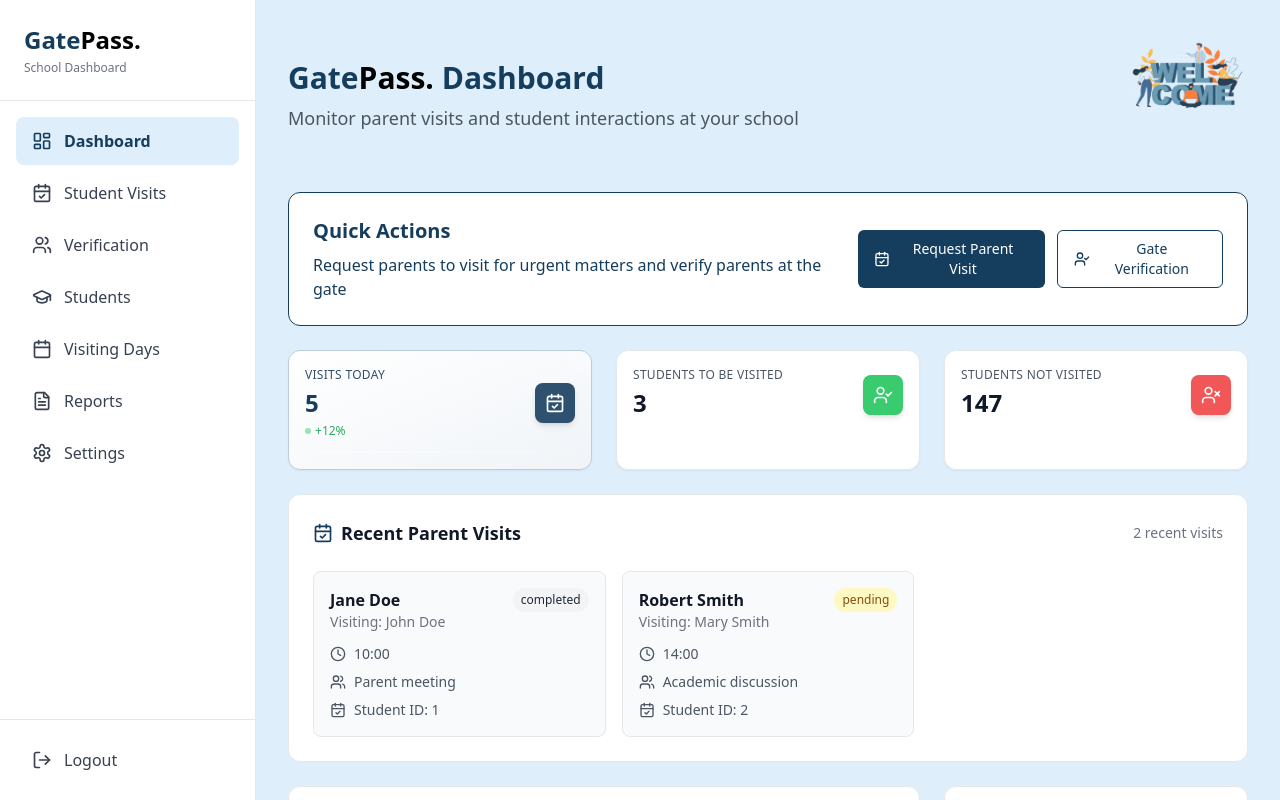
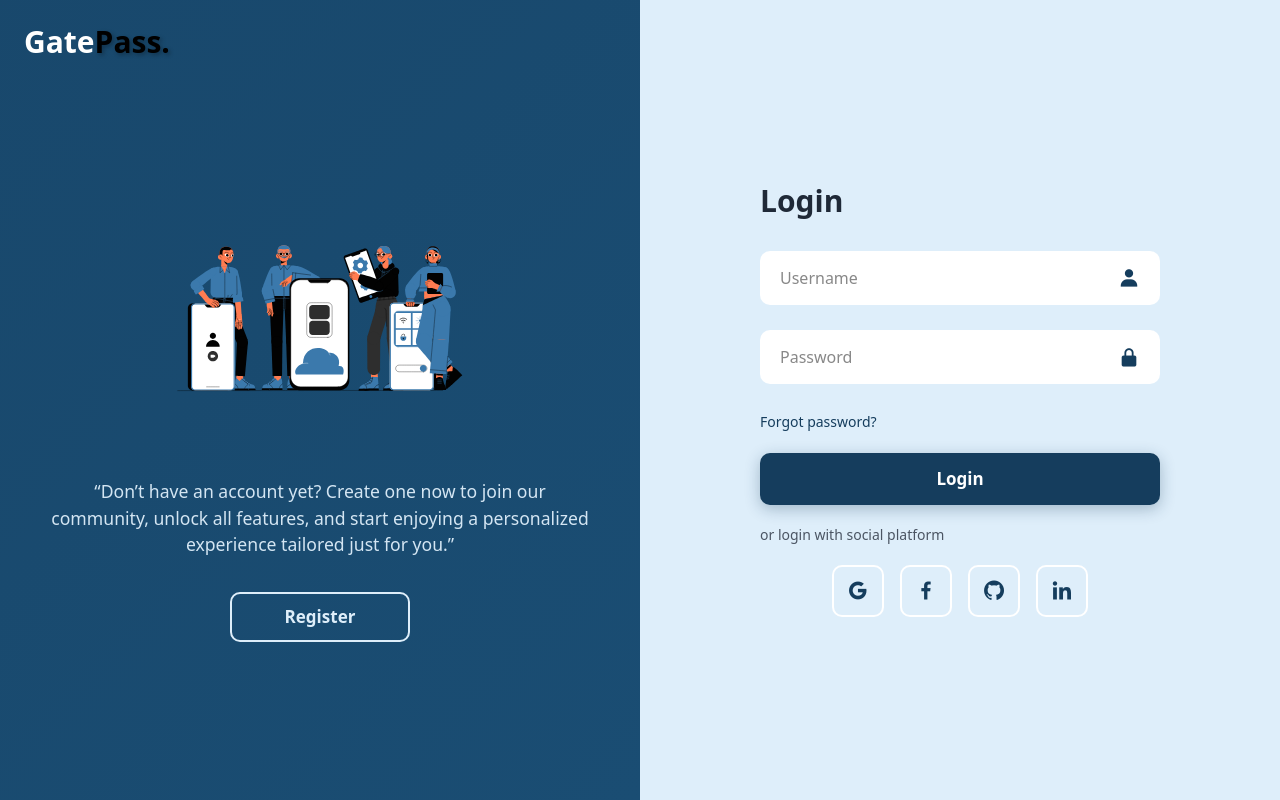
Before and after one commit to Cyizere-Happy/GatePass-Frontend, a React (Vite) app: page / in a window 1280 px wide. Built offline with nearby package versions, Linux system fonts and the light colour scheme.

Commit message:
Changes for the login and Visit

```diff
--- a/src/App.tsx
+++ b/src/App.tsx
@@ -11,7 +11,7 @@ import AuthForm from './components/AuthLogin';
 
 function App() {
   const [currentPage, setCurrentPage] = useState('dashboard');
-  const [isAuthenticated, setIsAuthenticated] = useState(true);
+  const [isAuthenticated, setIsAuthenticated] = useState(false)
   const [currentUser, setCurrentUser] = useState<string | null>(null);
 
   const handleLogin = (username: string) => {
--- a/src/components/AuthLogin.tsx
+++ b/src/components/AuthLogin.tsx
@@ -45,6 +45,21 @@ const AuthForm: React.FC<AuthFormProps> = ({ onLogin }) => {
 
   return (
     <div className="fixed inset-0 w-full h-full bg-gradient-to-br from-blue-50 to-blue-100 overflow-hidden">
+      <h1
+  className={`absolute z-50 text-3xl font-bold mb-2 p-6 transition-all duration-1000`}
+  style={{
+    color: 'white', // the heading stays white for login
+    transform: isActive ? 'translateX(1080px)' : 'translateX(0px)', // moves right smoothly
+  }}
+>
+  Gate<span
+    className='text-black'
+    style={{ textShadow: "2px 2px 4px rgba(0,0,0,0.3)" }}
+  >
+    Pass.
+  </span>
+</h1>
+
       <div className="w-full h-full flex items-center justify-center">
         <div className={`container-auth ${isActive ? 'active' : ''}`}>
           {/* Login Form */}
@@ -90,7 +105,7 @@ const AuthForm: React.FC<AuthFormProps> = ({ onLogin }) => {
           {/* Register Form */}
           <div className="form-box register" style={{backgroundColor: "#deeefa"}}>
             <div className="form-content">
-              <h1 className="text-4xl font-bold mb-8 text-gray-800">Register</h1>
+              <h1 className="text-3xl font-bold mb-8 text-gray-800">Register</h1>
               <div className="input-box">
                 <input
                   type="text"
@@ -133,11 +148,11 @@ const AuthForm: React.FC<AuthFormProps> = ({ onLogin }) => {
 
           {/* Animated Background - Left */}
           <div className="word-box">
-            <div className="word-content word-left">
+            <div className="word-content word-left" style={{ color: '#deeefa'}}>
               <div className="w-80 h-80 mx-auto">
                       <Lottie animationData={SignUp} loop={true} />
               </div>
-              <p className="mb-6">Don't have an account already?</p>
+              <p className="mb-6">“Don’t have an account yet? Create one now to join our community, unlock all features, and start enjoying a personalized experience tailored just for you.”</p>
               <button className="toggle-button" onClick={handleRegisterClick}>
                 Register
               </button>
@@ -146,12 +161,12 @@ const AuthForm: React.FC<AuthFormProps> = ({ onLogin }) => {
 
           {/* Animated Background - Right */}
           <div className="word-box">
-            <div className="word-content word-right">
+            <div className="word-content word-right" style={{ color: '#deeefa'}}>
               <div className="w-80 h-80 mx-auto">
                 <Lottie animationData={Login} loop={true} />
               </div>
-              <p className="mb-6">Already have an account?</p>
-              <button className="toggle-button" onClick={handleLoginClick}>
+              <p className="mb-6">“If you already have an account with us, please sign in here to continue enjoying all the features and access your personalized content.”</p>
+              <button className="toggle-button"  onClick={handleLoginClick}>
                 Login
               </button>
             </div>
--- a/src/components/AuthStyles.css
+++ b/src/components/AuthStyles.css
@@ -6,7 +6,7 @@
           width: 100%;
           height: 100%;
           box-shadow: 0 10px 50px rgba(21, 61, 93, 0.3);
-          background-color: white;
+          background-color: #deeefa;
           overflow: hidden;
         }
 
@@ -14,7 +14,7 @@
           position: absolute;
           width: 50%;
           height: 100%;
-          background-color: white;
+          background-color: #deeefa;
           right: 0;
           display: flex;
           align-items: center;
@@ -193,8 +193,8 @@
           width: 180px;
           height: 50px;
           background-color: transparent;
-          border: 2px solid white;
-          color: white;
+          border: 2px solid #deeefa;
+          color: #deeefa;
           border-radius: 10px;
           cursor: pointer;
           font-size: 17px;
@@ -204,7 +204,7 @@
         }
 
         .toggle-button:hover {
-          background-color: white;
+          background-color: #deeefa;
           color: #153d5d;
           transform: translateY(-2px);
           box-shadow: 0 4px 15px rgba(255,255,255,0.3);
--- a/src/components/Sidebar.tsx
+++ b/src/components/Sidebar.tsx
@@ -30,7 +30,7 @@ export default function Sidebar({ currentPage, onNavigate }: SidebarProps) {
     <div className="w-64 bg-white border-r border-gray-200 h-screen flex flex-col justify-between relative overflow-hidden">
       {/* Header */}
       <div className="p-6 border-b border-gray-200">
-        <h1 className="text-2xl font-bold text-[#153d5d]">Gate<span className='text-black'>Pass.</span></h1>
+        <h1 className="text-2xl font-bold text-[#153d5d]">Gate<span className='text-black' style={{ textShadow: "2px 2px 4px rgba(0,0,0,0.3)" }}>Pass.</span></h1>
         <p className="text-xs text-gray-500 mt-1">School Dashboard</p>
       </div>
 
--- a/src/pages/Dashboard.tsx
+++ b/src/pages/Dashboard.tsx
@@ -56,7 +56,7 @@ export default function Dashboard() {
       <div className="flex items-center justify-between gap-8 mb-8">
         {/* Text Section */}
         <div className="flex-1">
-          <h1 className="text-3xl font-bold mb-2" style={{ color: '#153d5d' }}>Gate<span className='text-black'>Pass.</span> Dashboard</h1>
+          <h1 className="text-3xl font-bold mb-2" style={{ color: '#153d5d' }}>Gate<span className='text-black' style={{ textShadow: "2px 2px 4px rgba(0,0,0,0.3)" }}>Pass.</span> Dashboard</h1>
           <p className="text-gray-600 text-lg">
             Monitor parent visits and student interactions at your school
           </p>
```
